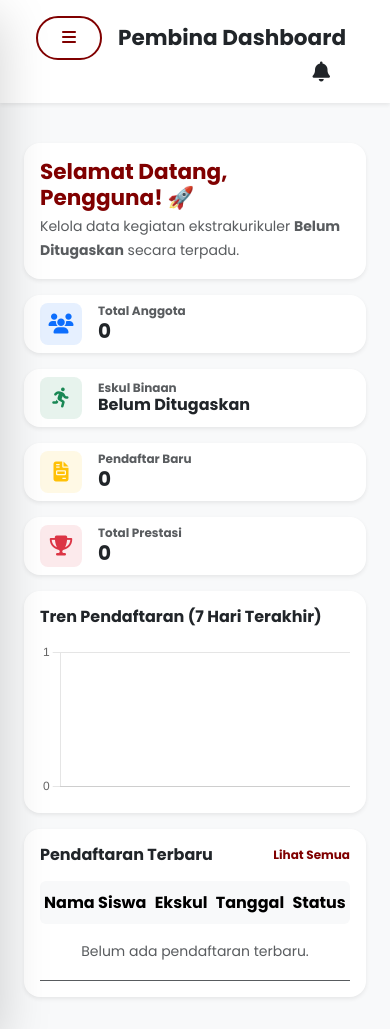
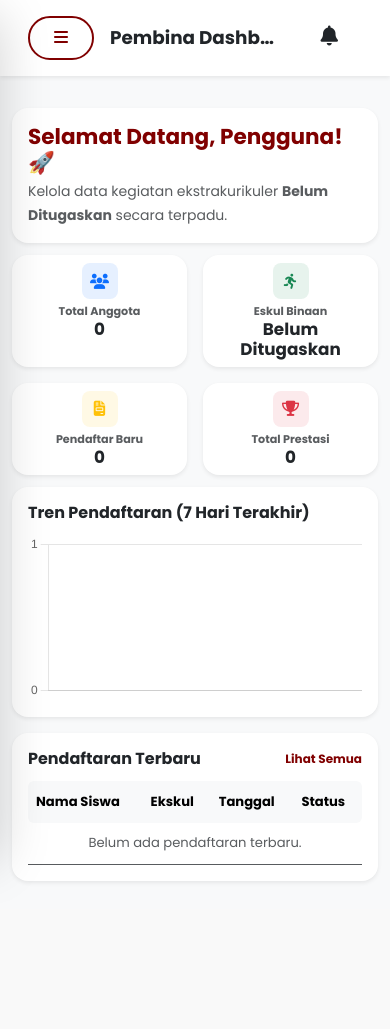
Before and after one commit to Darmanto212/SIMEKS, a PHP site: page /admin/dashboard.php in a window 390 px wide. After the commit the page ends 883 px from the top, so only its background shows below. Run offline with PHP 8.4, Linux system fonts and the light colour scheme; a user stored in the database is signed in; data comes from the database, SQL or seed files in the repository.

Commit message:
style: update UI navbar, sidebar, dashboard layouts, and styling

```diff
--- a/admin/dashboard.php
+++ b/admin/dashboard.php
@@ -174,9 +174,9 @@ $admin = [
 
             <!-- Stats Row -->
             <div class="row g-3 mb-3">
-                <div class="col-md-3 col-sm-6">
+                <div class="col-md-3 col-6">
                     <div class="card border-0 shadow-sm rounded-4 p-2 px-3 h-100">
-                        <div class="d-flex align-items-center">
+                        <div class="d-flex align-items-center stats-card-container">
                             <div class="bg-primary bg-opacity-10 text-primary p-2 rounded-3 me-3" style="width: 42px; height: 42px; display: flex; align-items: center; justify-content: center;">
                                 <i class="fas fa-users fs-5"></i>
                             </div>
@@ -187,9 +187,9 @@ $admin = [
                         </div>
                     </div>
                 </div>
-                <div class="col-md-3 col-sm-6">
+                <div class="col-md-3 col-6">
                     <div class="card border-0 shadow-sm rounded-4 p-2 px-3 h-100">
-                        <div class="d-flex align-items-center">
+                        <div class="d-flex align-items-center stats-card-container">
                             <div class="bg-success bg-opacity-10 text-success p-2 rounded-3 me-3" style="width: 42px; height: 42px; display: flex; align-items: center; justify-content: center;">
                                 <i class="fas fa-running fs-5"></i>
                             </div>
@@ -200,9 +200,9 @@ $admin = [
                         </div>
                     </div>
                 </div>
-                <div class="col-md-3 col-sm-6">
+                <div class="col-md-3 col-6">
                     <div class="card border-0 shadow-sm rounded-4 p-2 px-3 h-100">
-                        <div class="d-flex align-items-center">
+                        <div class="d-flex align-items-center stats-card-container">
                             <div class="bg-warning bg-opacity-10 text-warning p-2 rounded-3 me-3" style="width: 42px; height: 42px; display: flex; align-items: center; justify-content: center;">
                                 <i class="fas fa-file-invoice fs-5"></i>
                             </div>
@@ -213,9 +213,9 @@ $admin = [
                         </div>
                     </div>
                 </div>
-                <div class="col-md-3 col-sm-6">
+                <div class="col-md-3 col-6">
                     <div class="card border-0 shadow-sm rounded-4 p-2 px-3 h-100">
-                        <div class="d-flex align-items-center">
+                        <div class="d-flex align-items-center stats-card-container">
                             <div class="bg-danger bg-opacity-10 text-danger p-2 rounded-3 me-3" style="width: 42px; height: 42px; display: flex; align-items: center; justify-content: center;">
                                 <i class="fas fa-trophy fs-5"></i>
                             </div>
--- a/admin/sidebar.php
+++ b/admin/sidebar.php
@@ -1,5 +1,5 @@
 <!-- Sidebar -->
-<div class="bg-maroon text-white shadow-lg" id="sidebar-wrapper" style="min-width: 280px; min-height: 100vh; position: relative;">
+<div class="bg-maroon text-white shadow-lg" id="sidebar-wrapper" style="min-width: 280px; min-height: 100vh;">
     <!-- Floating Sidebar Edge Toggle Button -->
     <button id="sidebar-toggle-btn" class="btn btn-maroon rounded-circle p-0 d-flex align-items-center justify-content-center" style="position: absolute; right: -15px; top: 100px; width: 30px; height: 30px; z-index: 1010; border: 2px solid white; box-shadow: 0 2px 5px rgba(0,0,0,0.2);">
         <i class="fas fa-chevron-left" id="sidebar-toggle-icon" style="font-size: 0.8rem;"></i>
--- a/assets/style.css
+++ b/assets/style.css
@@ -404,7 +404,11 @@ a {
 }
 
 #sidebar-wrapper {
-    transition: margin 0.3s ease;
+    position: relative;
+    min-width: 280px;
+    width: 280px;
+    min-height: 100vh;
+    transition: margin 0.3s ease, left 0.3s ease;
 }
 
 @media (min-width: 992px) {
@@ -416,8 +420,12 @@ a {
 @media (max-width: 991.98px) {
     #sidebar-wrapper {
         margin-left: -280px;
-        position: fixed;
-        z-index: 1000;
+        position: fixed !important;
+        top: 0;
+        bottom: 0;
+        left: 0;
+        height: 100vh;
+        z-index: 1050;
     }
 
     #wrapper.toggled #sidebar-wrapper {
@@ -471,3 +479,111 @@ a {
         display: none !important;
     }
 }
+
+/* =========================================
+   8. MOBILE RESPONSIVE EXTRA OPTIMIZATIONS
+   ========================================= */
+@media (max-width: 576px) {
+    /* Optimize container padding to maximize content width */
+    .container-fluid {
+        padding-left: 12px !important;
+        padding-right: 12px !important;
+    }
+
+    .container-fluid.p-4 {
+        padding: 1rem 0.75rem !important;
+    }
+
+    /* Card padding compression */
+    .card.p-4 {
+        padding: 1.25rem 1rem !important;
+    }
+
+    /* Title size reduction to avoid ugly wrapping */
+    .nav-title-text {
+        font-size: 1.15rem !important;
+        max-width: 170px;
+        white-space: nowrap;
+        overflow: hidden;
+        text-overflow: ellipsis;
+    }
+
+    /* Table text and padding optimization */
+    .table td, .table th {
+        padding: 0.6rem 0.5rem !important;
+        font-size: 0.82rem !important;
+    }
+
+    /* Compact modal padding */
+    .modal-body {
+        padding: 1.25rem 1rem !important;
+    }
+
+    /* Make extra action button smaller on navbar mobile */
+    .nav-extra-action .btn {
+        padding: 6px 12px !important;
+        font-size: 0.75rem !important;
+        border-radius: 30px !important;
+    }
+
+    /* Global margin and padding overrides to prevent vertical stretching */
+    .mb-4, .my-4 {
+        margin-bottom: 1rem !important;
+    }
+    .mt-4, .my-4 {
+        margin-top: 1rem !important;
+    }
+    .mb-3, .my-3 {
+        margin-bottom: 0.75rem !important;
+    }
+    .mt-3, .my-3 {
+        margin-top: 0.75rem !important;
+    }
+    .py-4 {
+        padding-top: 1.25rem !important;
+        padding-bottom: 1.25rem !important;
+    }
+    .py-3 {
+        padding-top: 1rem !important;
+        padding-bottom: 1rem !important;
+    }
+    .pt-4 {
+        padding-top: 1.25rem !important;
+    }
+    .pb-4 {
+        padding-bottom: 1.25rem !important;
+    }
+    .pt-3 {
+        padding-top: 0.85rem !important;
+    }
+    .pb-3 {
+        padding-bottom: 0.85rem !important;
+    }
+
+    /* Stats Card Mobile Adjustments (stacked icon & text) */
+    .stats-card-container {
+        flex-direction: column !important;
+        text-align: center !important;
+        align-items: center !important;
+        justify-content: center !important;
+    }
+    .stats-card-container .me-3 {
+        margin-right: 0 !important;
+        margin-bottom: 6px !important;
+    }
+    .stats-card-container .bg-opacity-10 {
+        width: 36px !important;
+        height: 36px !important;
+        margin-left: auto !important;
+        margin-right: auto !important;
+    }
+    .stats-card-container .bg-opacity-10 i {
+        font-size: 0.95rem !important;
+    }
+    .stats-card-container h6 {
+        font-size: 0.7rem !important;
+    }
+    .stats-card-container h5 {
+        font-size: 1.05rem !important;
+    }
+}
--- a/includes/admin_nav.php
+++ b/includes/admin_nav.php
@@ -1,18 +1,18 @@
 <?php
 // Unified Admin Top Navigation
 ?>
-<nav class="navbar navbar-expand-lg navbar-light bg-white py-3 px-4 shadow-sm mb-4">
+<nav class="navbar navbar-expand-lg navbar-light bg-white py-3 px-3 px-md-4 shadow-sm mb-4">
     <div class="container-fluid">
         <div class="d-flex align-items-center">
             <button class="btn btn-outline-maroon me-3" id="menu-toggle">
                 <i class="fas fa-bars"></i>
             </button>
-            <h4 class="fw-bold mb-0 text-dark"><?php echo isset($navTitle) ? $navTitle : 'Admin Panel'; ?></h4>
+            <h4 class="fw-bold mb-0 text-dark nav-title-text"><?php echo isset($navTitle) ? $navTitle : 'Admin Panel'; ?></h4>
         </div>
         <div class="ms-auto d-flex align-items-center">
             <!-- Contextual Action Button (Optional) -->
             <?php if (isset($extraAction)): ?>
-                <div class="me-3 d-none d-sm-block">
+                <div class="me-2 me-md-3 nav-extra-action">
                     <?php echo $extraAction; ?>
                 </div>
             <?php endif; ?>
--- a/includes/siswa_nav.php
+++ b/includes/siswa_nav.php
@@ -1,13 +1,13 @@
 <?php
 // Unified Student Top Navigation
 ?>
-<nav class="navbar navbar-expand-lg navbar-light bg-white py-3 px-4 shadow-sm mb-4">
+<nav class="navbar navbar-expand-lg navbar-light bg-white py-3 px-3 px-md-4 shadow-sm mb-4">
     <div class="container-fluid">
         <div class="d-flex align-items-center">
             <button class="btn btn-outline-maroon me-3" id="menu-toggle">
                 <i class="fas fa-bars"></i>
             </button>
-            <h4 class="fw-bold mb-0 text-dark"><?php echo isset($navTitle) ? $navTitle : 'Dashboard Siswa'; ?></h4>
+            <h4 class="fw-bold mb-0 text-dark nav-title-text"><?php echo isset($navTitle) ? $navTitle : 'Dashboard Siswa'; ?></h4>
         </div>
 
         <div class="ms-auto d-flex align-items-center">
--- a/siswa/sidebar.php
+++ b/siswa/sidebar.php
@@ -12,7 +12,7 @@ if (isset($_SESSION['siswa_data'])) {
         : "https://ui-avatars.com/api/?name=" . urlencode($user_sb->nama) . "&background=fff&color=800000";
 }
 ?>
-<div class="bg-maroon text-white shadow-lg" id="sidebar-wrapper" style="min-width: 280px; min-height: 100vh; position: relative;">
+<div class="bg-maroon text-white shadow-lg" id="sidebar-wrapper" style="min-width: 280px; min-height: 100vh;">
     <!-- Floating Sidebar Edge Toggle Button -->
     <button id="sidebar-toggle-btn" class="btn btn-maroon rounded-circle p-0 d-flex align-items-center justify-content-center" style="position: absolute; right: -15px; top: 100px; width: 30px; height: 30px; z-index: 1010; border: 2px solid white; box-shadow: 0 2px 5px rgba(0,0,0,0.2);">
         <i class="fas fa-chevron-left" id="sidebar-toggle-icon" style="font-size: 0.8rem;"></i>
```
Also changed, not shown: siswa/dashboardsiswa.php (+6 -6 lines).
